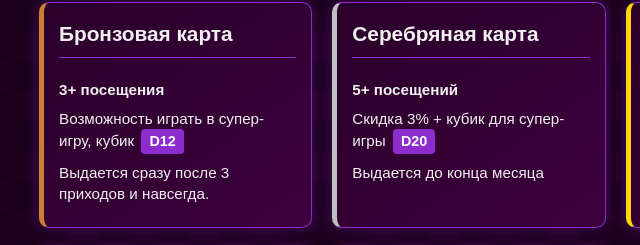
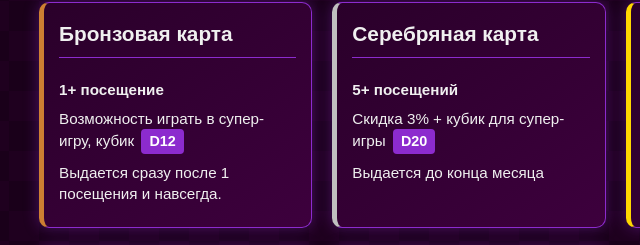
Before and after one commit to voron8164-svg/SUPERGAME, a plain HTML site: page index.html in a window 1280 px wide. Shown: the part 239-484 px from the top of the page, 171-811 px from the left. Drawn offline with Linux system fonts and the light colour scheme.

Commit message:
Update index.html

```diff
--- a/index.html
+++ b/index.html
@@ -243,9 +243,9 @@
         <section id="cards" class="card-system">
             <div class="card bronze">
                 <h3>Бронзовая карта</h3>
-                <p><strong>3+ посещения</strong></p>
+                <p><strong>1+ посещение</strong></p>
                 <p>Возможность играть в супер-игру, кубик <span class="dice">D12</span></p>
-                <p>Выдается сразу после 3 приходов и навсегда.</p>
+                <p>Выдается сразу после 1 посещения и навсегда.</p>
             </div>
 
             <div class="card silver">
```
